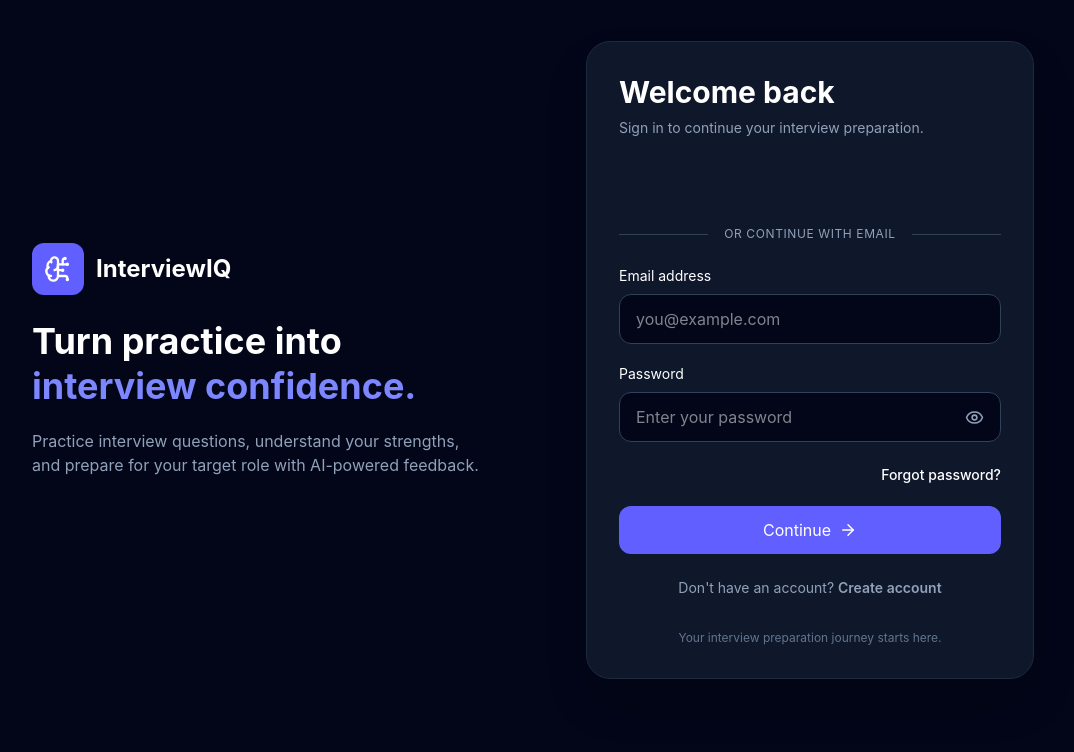
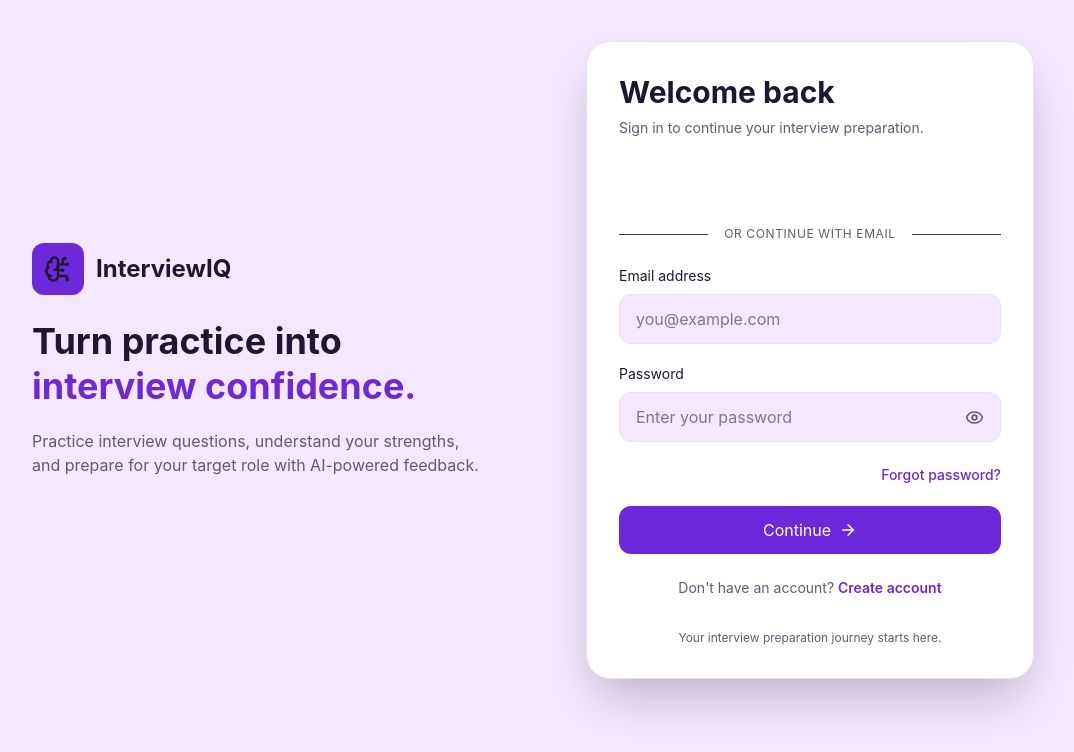
Before and after one commit to Supriya-Enjam/AI_Interview__Predictor, a React (Vite) app in the folder frontend/: page /login in a window 1280 px wide. Shown: the top 752 px of the page, without its empty margins (96-1170 px from the left). Built offline with nearby package versions, Linux system fonts and the light colour scheme.

Commit message:
Updated Frontend

```diff
--- a/frontend/src/index.css
+++ b/frontend/src/index.css
@@ -1,5 +1,29 @@
+@import "tailwindcss";
 
-@import "tailwindcss";
+@custom-variant dark (&:where(.dark, .dark *));
+
+@theme {
+  --color-indigo-50: #f3e8ff;
+  --color-indigo-100: #e9d5ff;
+  --color-indigo-200: #ddd6fe;
+  --color-indigo-300: #4c1d95;
+  --color-indigo-400: #6d28d9;
+  --color-indigo-500: #6d28d9;
+  --color-indigo-600: #6d28d9;
+  --color-indigo-700: #5b21b6;
+  --color-indigo-800: #4c1d95;
+  --color-indigo-900: #3b0764;
+  --color-violet-50: #f3e8ff;
+  --color-violet-100: #e9d5ff;
+  --color-violet-200: #ddd6fe;
+  --color-violet-300: #4c1d95;
+  --color-violet-400: #7c3aed;
+  --color-violet-500: #7c3aed;
+  --color-violet-600: #6d28d9;
+  --color-violet-700: #5b21b6;
+  --color-violet-800: #4c1d95;
+  --color-violet-900: #3b0764;
+}
 
 :root {
   font-family: Inter, ui-sans-serif, system-ui, -apple-system,
@@ -8,17 +32,36 @@
   text-rendering: optimizeLegibility;
   -webkit-font-smoothing: antialiased;
   -moz-osx-font-smoothing: grayscale;
-  color: #172033;
-  background: #f8fafc;
+  color: #1f1633;
+  background: #faf9ff;
+  color-scheme: light;
+  --app-background: #faf9ff;
+  --app-surface: #ffffff;
+  --app-surface-subtle: #f3e8ff;
+  --app-text: #1f1633;
+  --app-text-muted: #625a70;
+  --app-border: #e9ddf7;
 }
 
 * {
   box-sizing: border-box;
 }
 
+html {
+  min-width: 320px;
+  scroll-behavior: smooth;
+}
+
 body {
+  min-width: 320px;
+  min-height: 100vh;
   margin: 0;
-  min-width: 320px;
+  overflow-x: hidden;
+  color: var(--app-text);
+  background: var(--app-background);
+}
+
+#root {
   min-height: 100vh;
 }
 
@@ -33,7 +76,110 @@ button {
   cursor: pointer;
 }
 
-a {
-  color: inherit;
-  text-decoration: none;
+button:disabled {
+  cursor: not-allowed;
 }
+
+button:focus-visible,
+a:focus-visible,
+input:focus-visible,
+select:focus-visible,
+textarea:focus-visible {
+  outline: 3px solid #7c3aed;
+  outline-offset: 3px;
+}
+
+input,
+select,
+textarea {
+  min-width: 0;
+}
+
+input::placeholder,
+textarea::placeholder {
+  color: #625a70;
+  opacity: 0.8;
+}
+
+main,
+main > div,
+main section,
+main article {
+  min-width: 0;
+}
+
+main .overflow-x-auto {
+  max-width: 100%;
+}
+
+@media (max-width: 640px) {
+  main table {
+    display: block;
+    max-width: 100%;
+    overflow-x: auto;
+  }
+}
+
+#root [class*="bg-slate-900"] {
+  background-color: var(--app-surface);
+}
+
+#root [class*="bg-slate-950"] {
+  background-color: var(--app-surface-subtle);
+}
+
+#root [class*="bg-slate-800"] {
+  background-color: #eee5f7;
+}
+
+#root [class*="border-slate-"] {
+  border-color: var(--app-border);
+}
+
+#root [class*="text-slate-100"],
+#root [class*="text-slate-200"],
+#root [class*="text-slate-300"] {
+  color: var(--app-text);
+}
+
+#root [class*="text-slate-400"],
+#root [class*="text-slate-500"] {
+  color: var(--app-text-muted);
+}
+
+#root [class~="bg-slate-950"][class~="text-white"],
+#root [class~="bg-slate-900"][class~="text-white"],
+#root [class~="bg-slate-800"][class~="text-white"],
+#root [class*="bg-slate-950"] [class~="text-white"],
+#root [class*="bg-slate-900"] [class~="text-white"],
+#root [class*="bg-slate-800"] [class~="text-white"] {
+  color: var(--app-text);
+}
+
+#root [class~="text-red-300"] {
+  color: #b42318;
+}
+
+#root [class~="text-rose-300"] {
+  color: #be123c;
+}
+
+#root [class~="text-emerald-300"] {
+  color: #047857;
+}
+
+#root [class~="text-amber-300"] {
+  color: #a16207;
+}
+
+#root button[class~="bg-indigo-500"],
+#root button[class~="bg-indigo-600"],
+#root button[class~="bg-indigo-700"],
+#root button[class~="bg-violet-500"],
+#root button[class~="bg-violet-600"],
+#root a[class~="bg-indigo-500"],
+#root a[class~="bg-indigo-600"],
+#root a[class~="bg-violet-500"],
+#root a[class~="bg-violet-600"] {
+  color: #ffffff !important;
+}
--- a/frontend/src/pages/LoginPage.tsx
+++ b/frontend/src/pages/LoginPage.tsx
@@ -209,7 +209,7 @@ async function handleResendOtp() {
           </p>
         </section>
 
-        <section className="mx-auto w-full max-w-md rounded-3xl border border-slate-800 bg-slate-900 p-8 shadow-2xl">
+        <section className="mx-auto w-full max-w-md rounded-3xl border border-slate-800 bg-slate-900 p-6 shadow-2xl sm:p-8">
           <div className="mb-6 md:hidden">
             <div className="flex items-center gap-2 font-bold">
               <BrainCircuit className="text-indigo-400" />
@@ -333,7 +333,7 @@ async function handleResendOtp() {
                     theme="outline"
                     size="large"
                     shape="rectangular"
-                    width="320"
+                    width="232"
                   />
                 </div>
 
```
Also changed, not shown: frontend/src/components/DashboardLayout.tsx (+29 -28 lines), frontend/src/pages/LandingPage.tsx (+33 -33 lines).
